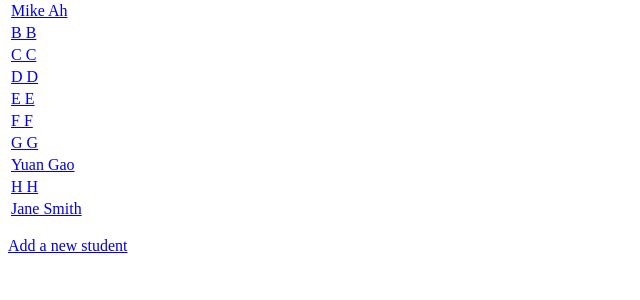
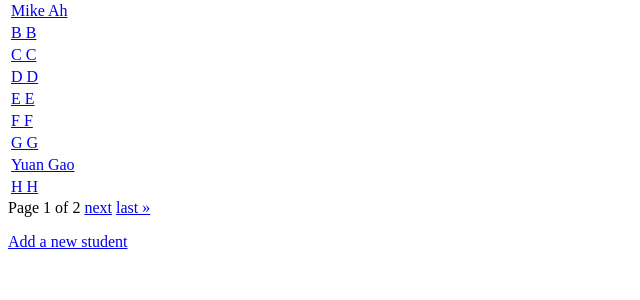
Before and after one commit to IanYuan00/GNG5300_FullStackDevelopment, a Django app: page / in a window 1280 px wide. Shown: the part 137-437 px from the top of the page, without its empty margins (0-640 px from the left). Run offline with Django 4.2, Linux system fonts and the light colour scheme; data comes from the database, SQL or seed files in the repository; both versions use the stored data as it was after the commit.

Commit message:
Pagination

```diff
--- a/student_management/student/templates/student/index.html
+++ b/student_management/student/templates/student/index.html
@@ -30,6 +30,28 @@
     </tbody>
 </table>
 
+<!-- Pagination -->
+<div class="pagination">
+    <span class="step-links">
+        <!-- Previous page link -->
+        {% if students.has_previous %}
+        <a href="?page=1">&laquo; first</a>
+        <a href="?page={{ students.previous_page_number }}">previous</a>
+        {% endif %}
+
+        <!-- Current page number -->
+        <span class="current">
+            Page {{ students.number }} of {{ students.paginator.num_pages }}
+        </span>
+
+        <!-- Next page link -->
+        {% if students.has_next %}
+        <a href="?page={{ students.next_page_number }}">next</a>
+        <a href="?page={{ students.paginator.num_pages }}">last &raquo;</a>
+        {% endif %}
+    </span>
+</div>
+
 {% endblock %}
 <p><a href="{% url 'student_add' %}">Add a new student</a></p>
 {% endblock %}
--- a/student_management/student/views.py
+++ b/student_management/student/views.py
@@ -2,15 +2,23 @@
 from student.models import Student
 from student.forms import StudentForm
 from django.contrib.auth.decorators import login_required
+from django.core.paginator import Paginator
 
 # Create your views here.
 #DIsplay a list of all students
 def student_index(request):
     students = Student.objects.all().order_by('last_name')
-    query = request.GET.get('q')  #Get the search query from the request
-    if query:
-        students = students.filter(first_name__icontains=query)
-    return render(request, 'student/index.html', {'students': students, 'query': query})
+
+    # Set up pagination with 10 students per page
+    paginator = Paginator(students, 10)  # Show 10 students per page
+
+    # Get the page number from the request (defaults to 1)
+    page_number = request.GET.get('page')
+
+    # Get the students for the requested page
+    students = paginator.get_page(page_number)
+
+    return render(request, 'student/index.html', {'students': students})
 
 #Display the details of a single student
 def student_detail(request, pk):
```
Also changed, not shown: student_management/db.sqlite3.
